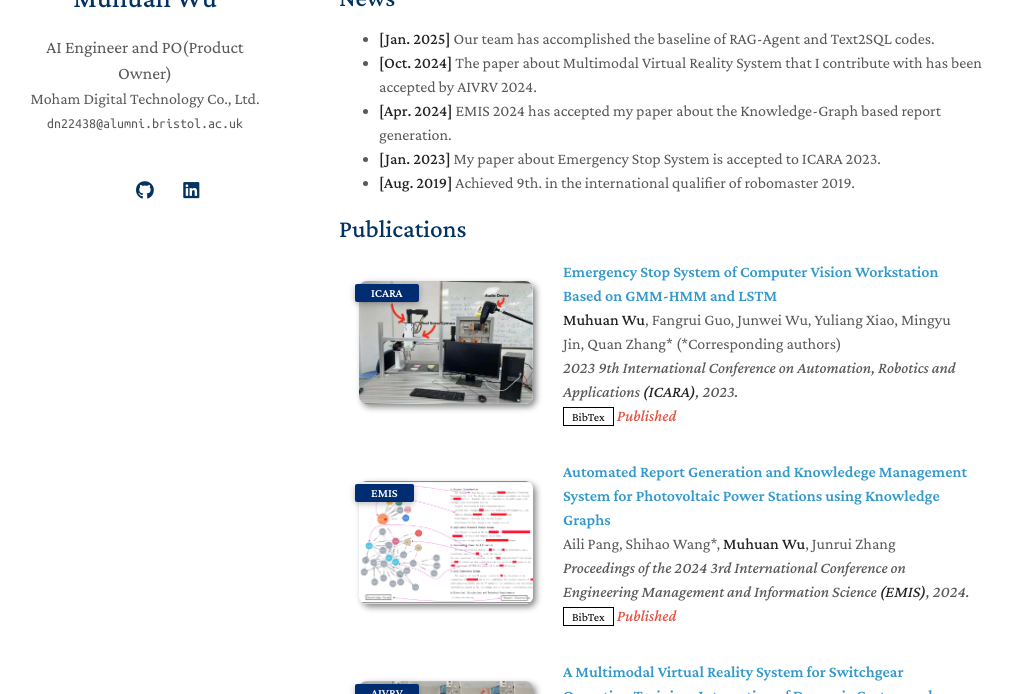
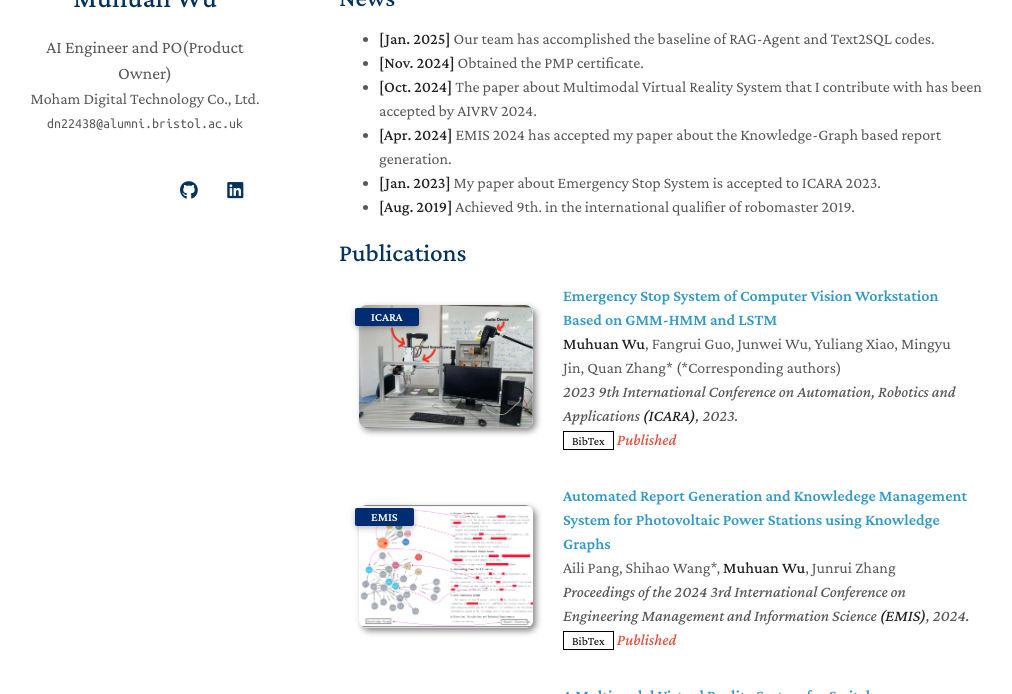
Before and after one commit to Utter-pulsar/Utter-pulsar.github.io, a Jekyll site: the page built from index.md, in a window 1280 px wide and 900 px high, scrolled down 541 px, cut to the strip 206-900 px from the top of the window. Shown: the whole strip, without its empty margins (131-1143 px from the left). Built offline with Jekyll 4.4.1, drawn with Linux system fonts in a browser that asks for light colours; a style sheet for code colours, icons or effects is not loaded; our own code applies the rules of GitHub Pages for plain Markdown files.

Commit message:
update 05.03.1

```diff
--- a/_config.yml
+++ b/_config.yml
@@ -12,7 +12,7 @@ canonical: https://minimal-light-theme.yliu.me/
 
 # Links
 # If you don't need one of them, you may delete the corresponding line.
-# google_scholar: https://scholar.google.com/
+google_scholar: https://scholar.google.com/citations?hl=en&user=5T75Z4MAAAAJ
 cv_link: assets/files/Muhuan_Wu_English.pdf
 cv_link_Chinese: assets/files/Muhuan_Wu_CV.pdf
 github_link: https://github.com/Utter-pulsar
--- a/index.md
+++ b/index.md
@@ -31,6 +31,7 @@ I am passionate about applying cutting-edge technologies to solve multidisciplin
 ## News
 
 - **[Jan. 2025]** Our team has accomplished the baseline of RAG-Agent and Text2SQL codes.
+- **[Nov. 2024]** Obtained the PMP certificate.
 - **[Oct. 2024]** The paper about Multimodal Virtual Reality System that I contribute with has been accepted by AIVRV 2024.
 - **[Apr. 2024]** EMIS 2024 has accepted my paper about the Knowledge-Graph based report generation.
 - **[Jan. 2023]** My paper about Emergency Stop System is accepted to ICARA 2023.
```
